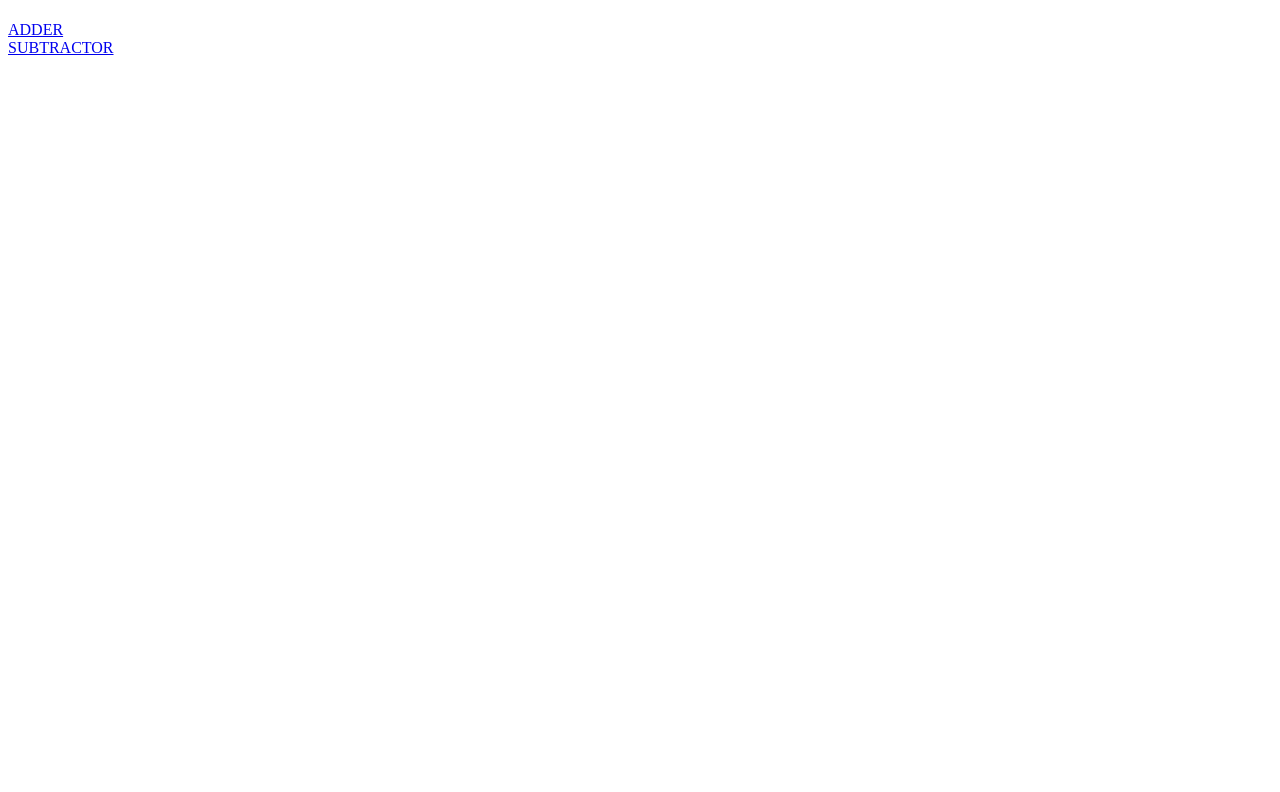
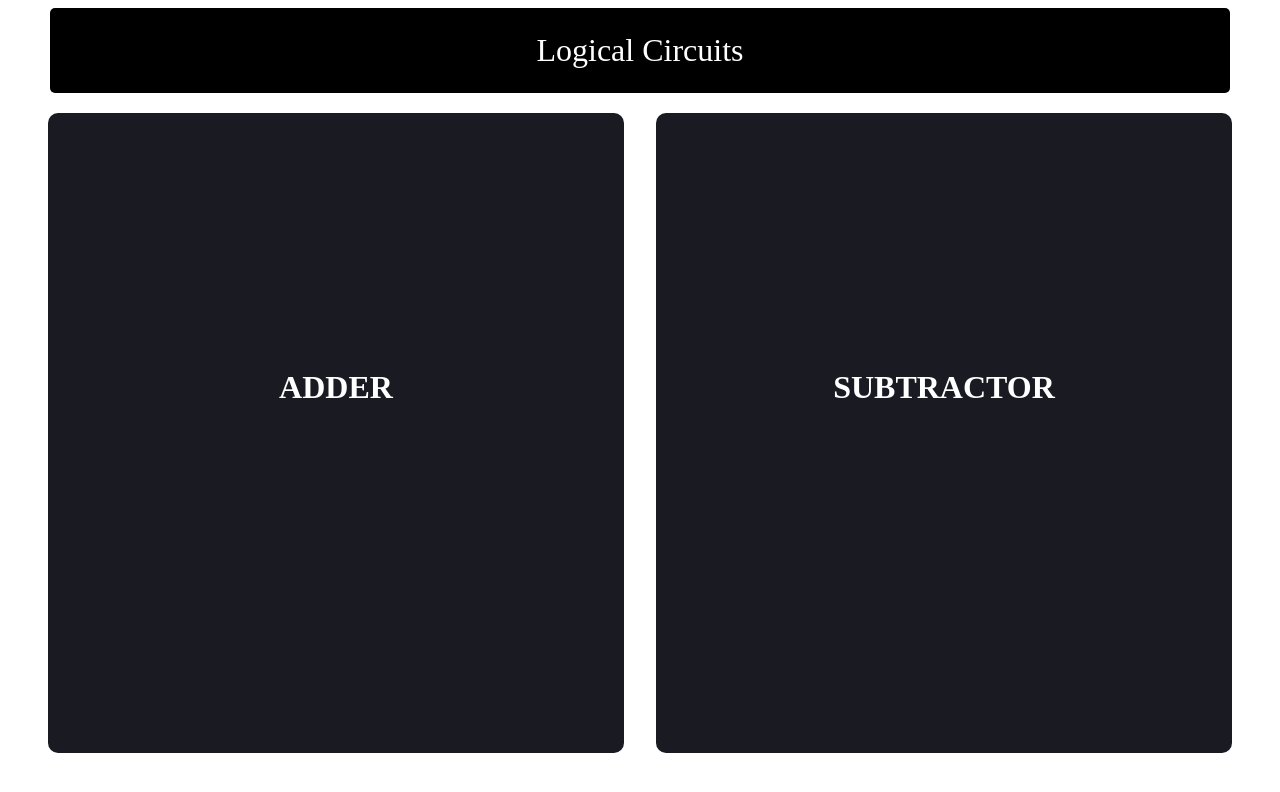
Before and after one commit to shivomSG/adder_subtractor, a plain HTML site: page index.html in a window 1280 px wide. Drawn offline with Linux system fonts and the light colour scheme.

Commit message:
final changes

```diff
--- a/index.html
+++ b/index.html
@@ -3,17 +3,23 @@
 <head>
     <meta charset="UTF-8">
     <meta name="viewport" content="width=device-width, initial-scale=1.0">
-    <title>WEB</title>
+    <title>Logical Circuits</title>
+<link rel="stylesheet" href="styles.css">
 </head>
 <body>
+
+
     <div class="heading">
-        <H1></H1>
+        Logical Circuits
     </div>
-    <div class="add">
-        <a href="/adder/index.html">ADDER</a>
-    </div>
-    <div class="sub">
-        <a href="/subtractor/index.html">SUBTRACTOR</a>
-    </div>
+    <div class="container">
+
+        <a class="add" href="./adder/index.html"><h1>ADDER</h1></a>
+
+
+        <a  class="sub"   href="./subtractor/index.html"><h1>SUBTRACTOR</h1></a>
+
+</div>
+
 </body>
 </html>
--- a/styles.css
+++ b/styles.css
@@ -0,0 +1,47 @@
+.container{
+    display: flex;
+    flex-direction: row;
+    text-align: center;
+    justify-content: center;
+
+
+}
+.add{
+    width: 45vw;
+    height:80vh;
+    text-decoration: none;
+    background-color: #1a1a22;
+
+    margin:20px;
+    margin-right: 1rem;
+    border-radius: 10px;
+    color: white;
+
+
+
+}
+.sub{
+    width: 45vw;
+    height: 80vh;
+    text-decoration: none;
+    background-color: #1a1a22;
+    margin: 20px;
+    margin-left: 1rem;
+    border-radius: 10px;
+
+    color: white;
+
+}
+.heading{
+    margin: auto;
+    width:88.5vw;
+   text-align: center;
+    font-size: 2rem;
+    background-color: black;
+    color: white;
+    border-radius: 5px;
+    padding: 1.5rem;
+}
+h1{
+    margin-top: 32vh;
+}
```
Also changed, not shown: adder/index.html (+4 -4 lines), adder/styles.css (+21 -0 lines), subtractor/index.html (+8 -4 lines), subtractor/styles.css (+27 -1 lines).
